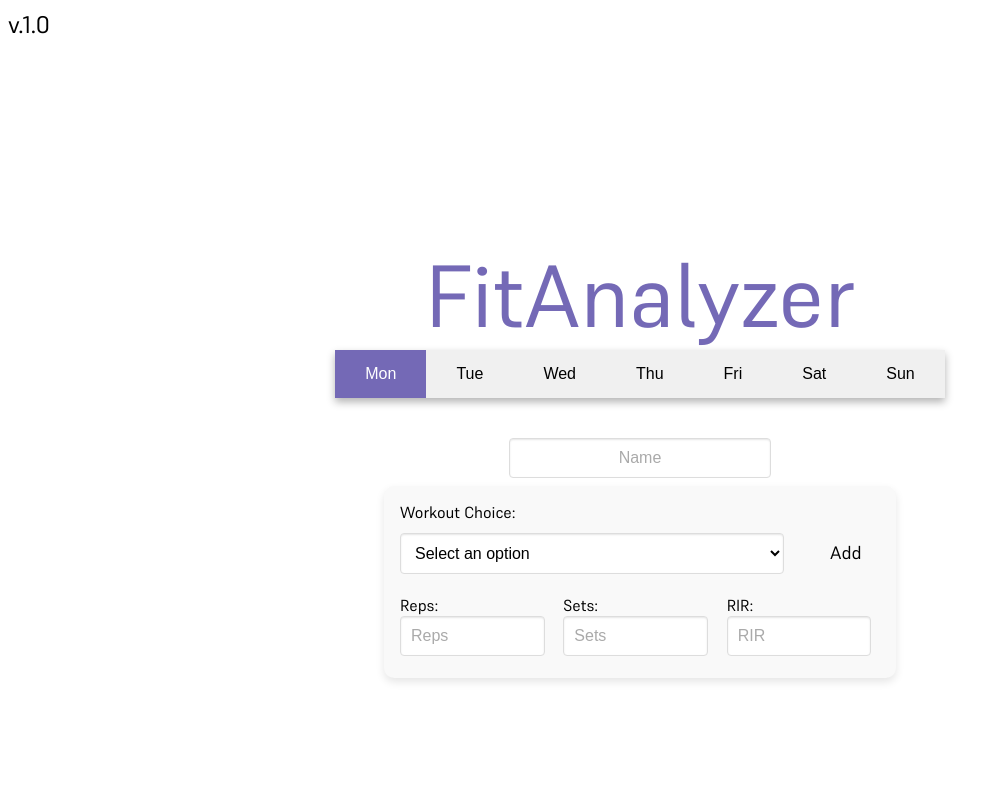
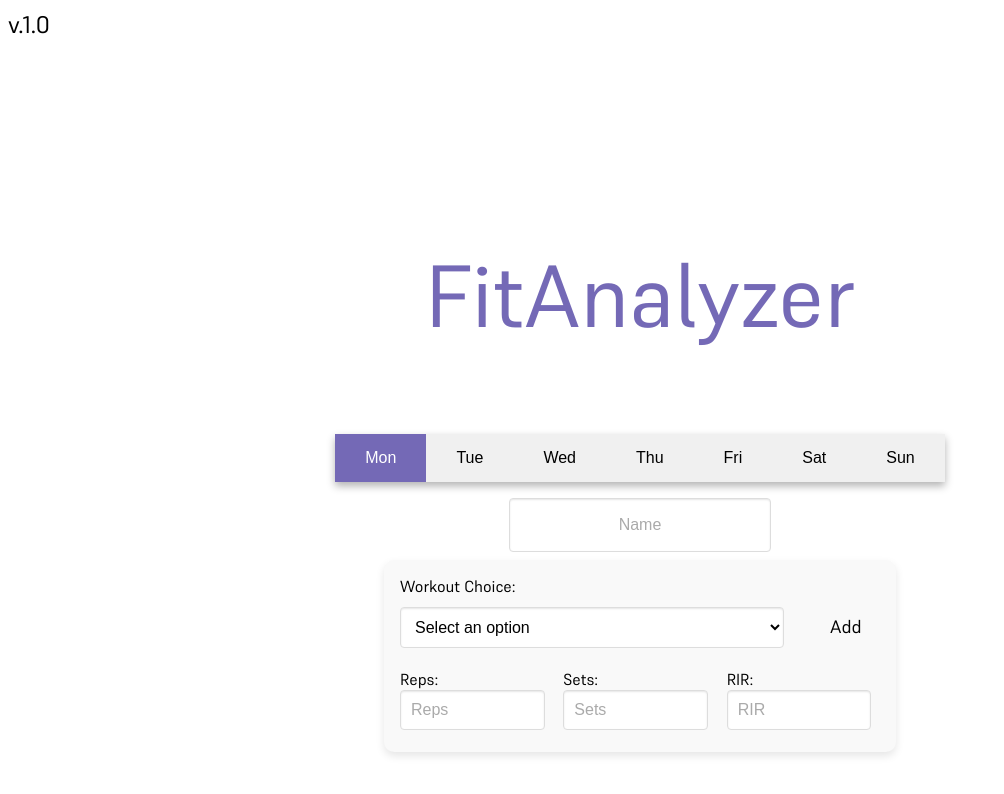
Before and after one commit to Ph1so/FitAnalyzer, a React (Create React App) app: page / in a window 1280 px wide. Shown: the top 794 px of the page, without its empty margins (0-1004 px from the left). Built offline with nearby package versions, Linux system fonts and the light colour scheme.

Commit message:
changed wokroutName height to auto - no more overlap

```diff
--- a/src/components/Options.js
+++ b/src/components/Options.js
@@ -41,6 +41,7 @@ const Options = ({ exercises, onExercisesChange }) => {
               <option value="option2">Option 2</option>
               <option value="option3">Option 3</option>
             </select>
+            {/* is this the last exercise? yes = render "Add", no = render "Remove" */}
             {index === exercises.length - 1 ? (
               <button className="Add-Workout" onClick={addExercise}>
                 Add
--- a/src/components/WorkoutName.css
+++ b/src/components/WorkoutName.css
@@ -6,11 +6,11 @@
   justify-content: center;
   align-items: center;
   flex-direction: column;
-  height: 25vh; /* Optional: This makes sure the container takes full viewport height */
+  height: auto; /* Optional: This makes sure the container takes full viewport height */
 }
 
 .days-container {
-  margin-bottom: 5vmin;
+  margin-bottom: 2vmin;
   display: inline-flex;
   justify-content: center;
   align-items: center;
@@ -40,40 +40,6 @@
   background-color: #ad88c6;
 }
 
-/* .WorkoutName-input {
-  width: 15vmin;
-  height: 5vmin;
-  padding: 2vmin;
-  margin-bottom: 5vmin;
-  background-color: transparent;
-  border-radius: 0.8vmin;
-  border: transparent;
-} */
-
-/* .WorkoutName-input input[type="text"] {
-  width: 100%;
-  height: 100%;
-  padding: 8px;
-  font-size: 10em;
-  border: none;
-  border-radius: 4px;
-  text-align: center;
-  font-size: 5em;
-  display: flex;
-  align-items: center;
-  justify-content: center;
-  background-color: transparent;
-}
-
-.WorkoutName-input input[type="text"]::placeholder {
-  font-size: 50em;
-  color: #ccc;
-  text-align: center;
-  display: flex;
-  align-items: center;
-  justify-content: center;
-} */
-
 .WorkoutName-input {
   max-width: 30vmin;
   height: 4vmin;
```
